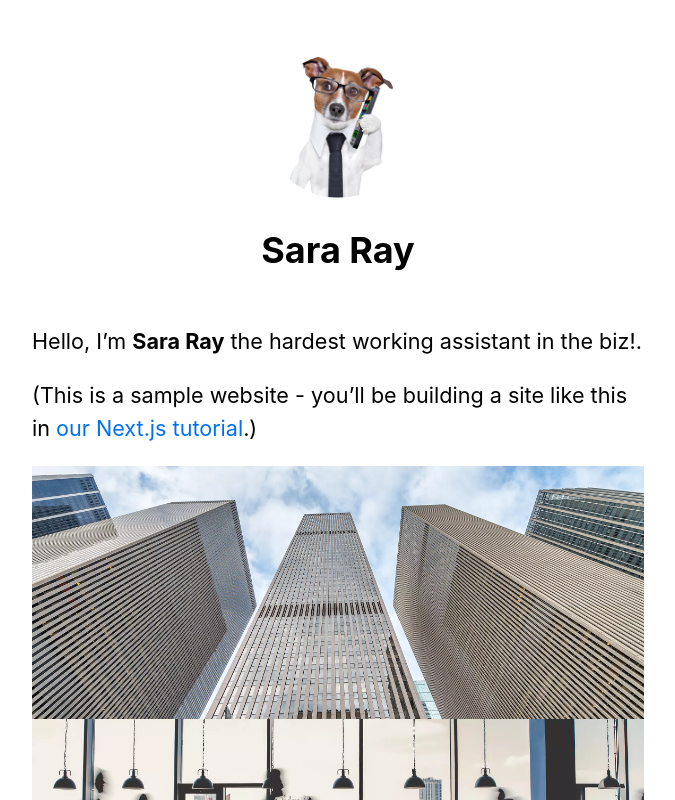
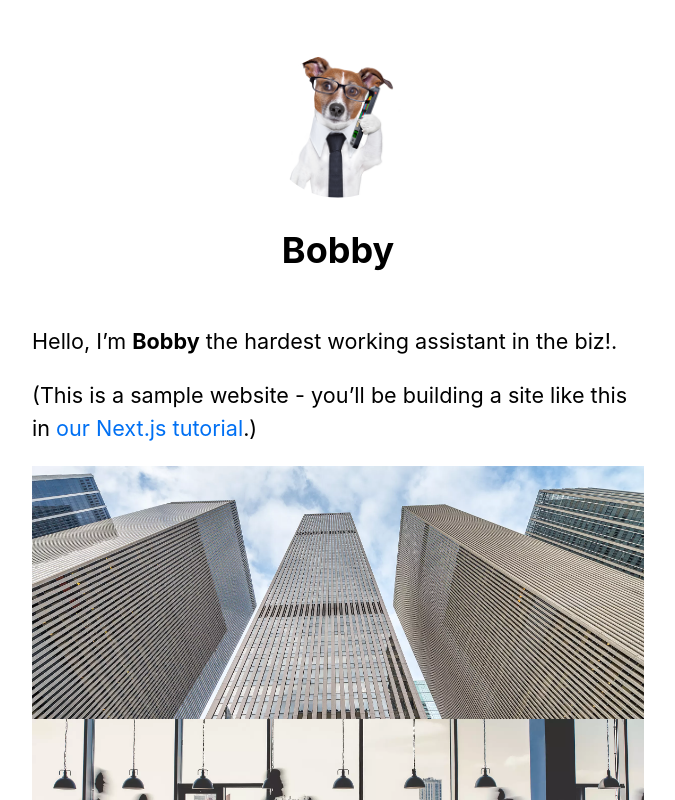
Before and after one commit to 2busy/nextjs-blog, a Next.js app: page / in a window 1280 px wide. Shown: the top 800 px of the page, without its empty margins (302-977 px from the left). Built offline with nearby package versions, Linux system fonts and the light colour scheme.

Commit message:
name fix

```diff
--- a/components/layout.js
+++ b/components/layout.js
@@ -4,7 +4,7 @@ import styles from './layout.module.css';
 import utilStyles from '../styles/utils.module.css';
 import Link from 'next/link';
 
-const name = 'Sara Ray';
+const name = 'Bobby';
 export const siteTitle = 'Next,js Sample Website';
 
 export default function Layout({ children, home }) {
--- a/pages/index.js
+++ b/pages/index.js
@@ -14,7 +14,7 @@ export default function Home({ allPostsData }) {
       </Head>
       <section className={utilStyles.headingMd}>
         <p>
-          Hello, I’m <strong>Sara Ray</strong> the hardest working assistant in
+          Hello, I’m <strong>Bobby</strong> the hardest working assistant in
           the biz!.
         </p>
         <p>
```
